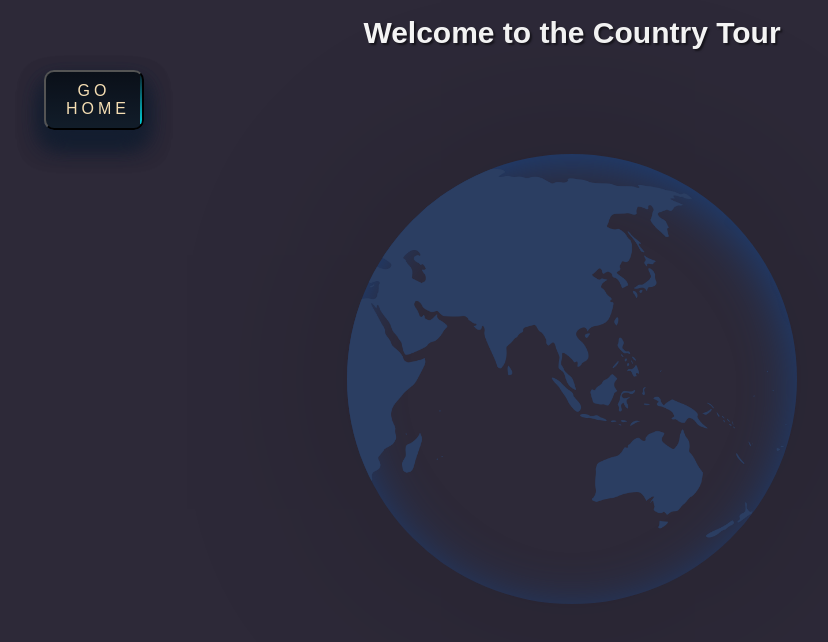
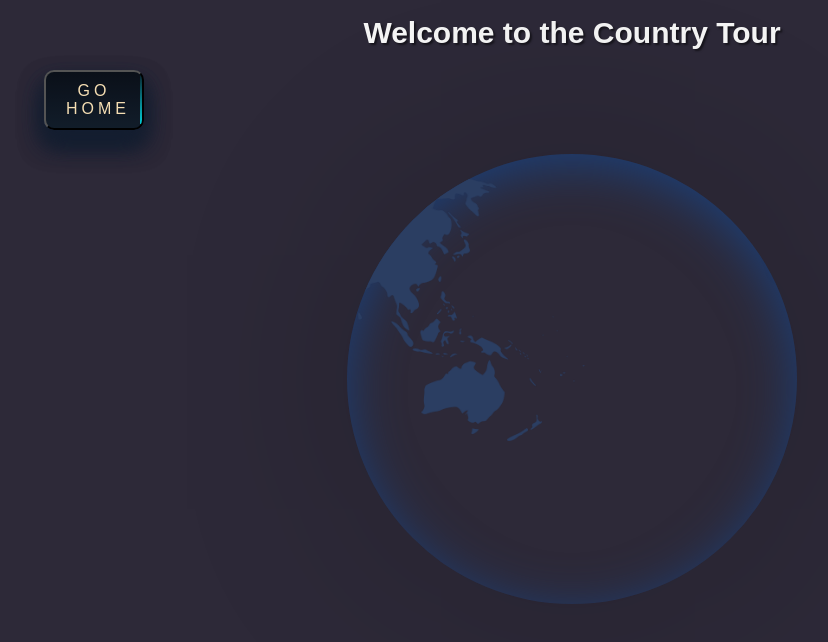
Before and after one commit to LucasRibotta/Project-Countries, a React (Create React App) app in the folder client/: page / in a window 1280 px wide. Shown: the top 642 px of the page, without its empty margins (68-896 px from the left). Built offline with nearby package versions, Linux system fonts and the light colour scheme.

Commit message:
solucionLanding?

```diff
--- a/client/src/Views/About/About.module.css
+++ b/client/src/Views/About/About.module.css
@@ -10,10 +10,15 @@
 
 @media (min-width: 350px) {
   .container {
-    margin-top: 20px;
+    margin-top: 10rem;
   }
 }
 
+@media (min-width: 500px) {
+  .socialIcon {
+    margin-top: 10rem;
+  }
+}
 
 @media (max-width: 768px) {
   .container {
@@ -80,6 +85,18 @@
   }
   &:hover{
     background-color: blueviolet;
+  }
+}
+
+@media (min-width: 350px) {
+  .socialIcon {
+    margin-top: 10rem;
+  }
+}
+
+@media (min-width: 500px) {
+  .socialIcon {
+    margin-top: 10rem;
   }
 }
 
--- a/client/src/Views/Landing/LandingPage.module.css
+++ b/client/src/Views/Landing/LandingPage.module.css
@@ -22,11 +22,11 @@
 .landingContainer {
   position: relative;
   width: 100%;
-  min-height: 100vh;
+  max-height: 100vh;
   background-color: #2d2938;
   display: flex;
   flex-direction: column;
-  overflow-y: hidden;
+  overflow: hidden;
 }
 
 @media (min-width: 350px) {
@@ -77,8 +77,6 @@
   }
 }
 
-
-
 .globe{
   background-color: #2d2938;
   width: var(--globe-size);
@@ -90,7 +88,8 @@
   box-shadow:
       inset 0 10px 50px #1c4079,
       0 0 200px rgba(0,0,0,.2);
-  z-index: 2;
+  z-index: 5;
+
 }
 
 @media (min-width: 350px) {
@@ -127,13 +126,11 @@
     align-items: center;
     margin-left: auto;
     margin-right: auto;
-
   }
 }
 
 @media (min-width: 1280px) {
   .globe {
-    margin-left: auto;
     align-items: center;
     margin-left: auto;
     margin-right: auto;
@@ -141,14 +138,14 @@
 }
 
 .img{
-  max-width: 200%;
+  max-width: 150%;
   position: absolute;
   left: 0;
 }
 
 @media (min-width: 350px) {
   .img {
-    max-width: 200%;
+    max-width: 150%;
     margin-left: auto;
     margin-right: auto;
   }
@@ -156,7 +153,7 @@
 
 @media (min-width: 769px) {
   .img {
-    max-width: 200%;
+    max-width: 150%;
     margin-left: auto;
     margin-right: auto;
   }
@@ -164,7 +161,7 @@
 
 @media (min-width: 1024px) {
   .img {
-    max-width: 200%;
+    max-width: 150%;
     margin-right: auto;
     margin-right: auto;
 
@@ -173,7 +170,7 @@
 
 @media (min-width: 1280px) {
   .img {
-    max-width: 200%;
+    max-width: 150%;
     margin-left: auto;
     margin-right: auto;
   }
```
Also changed, not shown: 1 other file (tests, documents, lock files or other folders).
